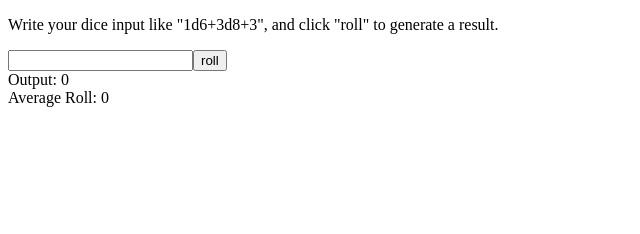
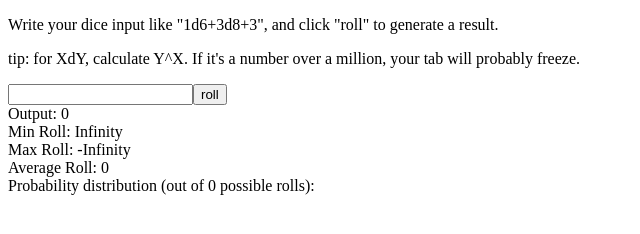
Before and after one commit to cameronblandford/foamflower, a Gatsby site: page /dnd/dice in a window 1280 px wide. Shown: the whole page, without its empty margins (0-640 px from the left). Built offline with nearby package versions, Linux system fonts and the light colour scheme; Gatsby itself is replaced by a stand-in of ours.

Commit message:
Add probabilities to dice roller

```diff
--- a/src/pages/dnd/dice.jsx
+++ b/src/pages/dnd/dice.jsx
@@ -4,7 +4,40 @@ const Dice = () => {
   const [diceString, setDiceString] = useState("");
   const [diceOutput, setDiceOutput] = useState(0);
   const [diceAvg, setDiceAvg] = useState(0);
+  const [diceArray, setDiceArray] = useState([]);
+
+  /**
+   * WARNING: RESOURCE INTENSIVE / EXPONTENTIALLY COMPLEX (O(n^m), where m is # of dice and n is dice size)
+   * @param {*} arr The array of dice sizes (e.g. [8, 8, 6] for chaos bolt damage)
+   * @param {*} sum The rolling sum. When manually calling, pass in your modifier value (e.g. for 2d4+2, pass in 2)
+   * @param {*} dist An empty object that will store the roll's distribution data. for 2d6,
+   * it would look like {2:1, 3: 2, ... 7: 6 ... 11: 2, 12: 1}
+   */
+  const nDimensionalIterate = (arr, sum, dist) => {
+    const newArr = [...arr];
+    const current = newArr.pop();
+    for (let i = 1; i < current + 1; i += 1) {
+      if (newArr.length === 0) {
+        if (!dist[sum + i]) {
+          dist[sum + i] = 1;
+        } else {
+          dist[sum + i] = 1 + dist[sum + i];
+        }
+      }
+      nDimensionalIterate(newArr, sum + i, dist);
+    }
+  };
+  const dist = {};
+  nDimensionalIterate(diceArray, 0, dist);
+  console.log(dist);
+  console.log(diceArray);
+
+  /**
+   * Takes in a specially formatted string and returns the average roll and a random roll
+   * @param {string} str e.g. "1d6+2d8+4"
+   */
   const parseDiceString = str => {
+    let newDiceArray = [];
     const dice = str.split("+").map(x => x.trim());
     let sum = 0;
     let avg = 0;
@@ -12,6 +45,7 @@ const Dice = () => {
       if (/\dd\d/.test(die)) {
         let vals = die.split("d");
         for (let i = 0; i < parseInt(vals[0]); i += 1) {
+          newDiceArray.push(parseInt(vals[1]));
           sum += Math.ceil(Math.random() * parseInt(vals[1]));
           avg += (parseInt(vals[1]) + 1) / 2;
         }
@@ -19,15 +53,25 @@ const Dice = () => {
         sum += parseInt(die);
         avg += parseInt(die);
       }
+      setDiceArray(newDiceArray);
     });
     setDiceAvg(avg);
     return sum;
   };
+
+  // the number of total unique rolls, used for finding percent chance of a particular value
+  const sum = Object.keys(dist)
+    .map(k => dist[k])
+    .reduce((a, b) => a + b, 0);
   return (
     <div>
       <p>
         Write your dice input like "1d6+3d8+3", and click "roll" to generate a
         result.
+      </p>
+      <p>
+        tip: for XdY, calculate Y^X. If it's a number over a million, your tab
+        will probably freeze.
       </p>
       <input
         type="text"
@@ -38,7 +82,18 @@ const Dice = () => {
         roll
       </button>
       <div>Output: {diceOutput}</div>
+      <div>Min Roll: {Math.min(...Object.keys(dist))}</div>
+      <div>Max Roll: {Math.max(...Object.keys(dist))}</div>
       <div>Average Roll: {diceAvg}</div>
+      <div>Probability distribution (out of {sum} possible rolls):</div>
+      <ul>
+        {Object.keys(dist).map(i => (
+          <li>
+            {i}: {Math.round((dist[i] / sum) * 1000) / 10}%
+            {/* {i}: {dist[i]} */}
+          </li>
+        ))}
+      </ul>
     </div>
   );
 };
```
